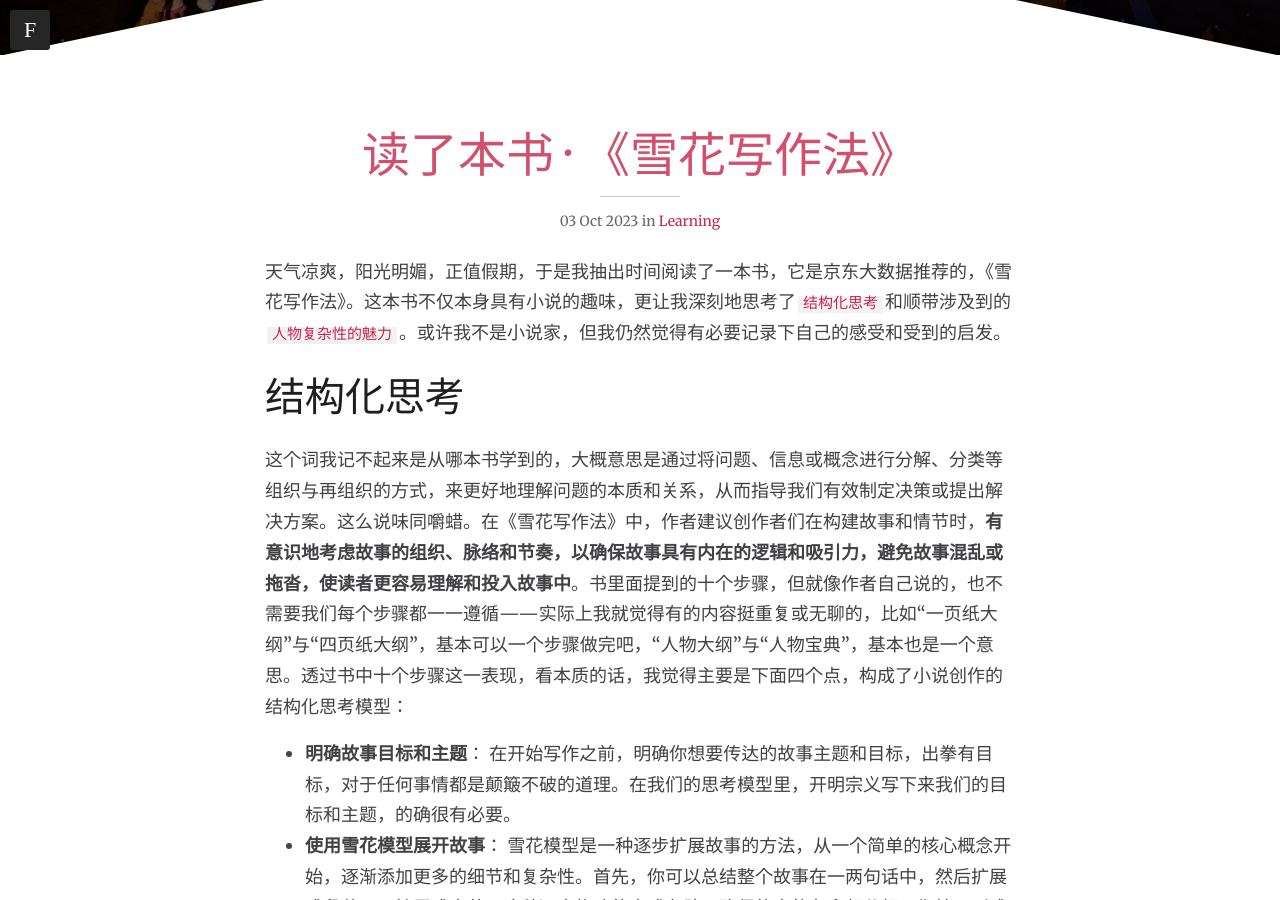
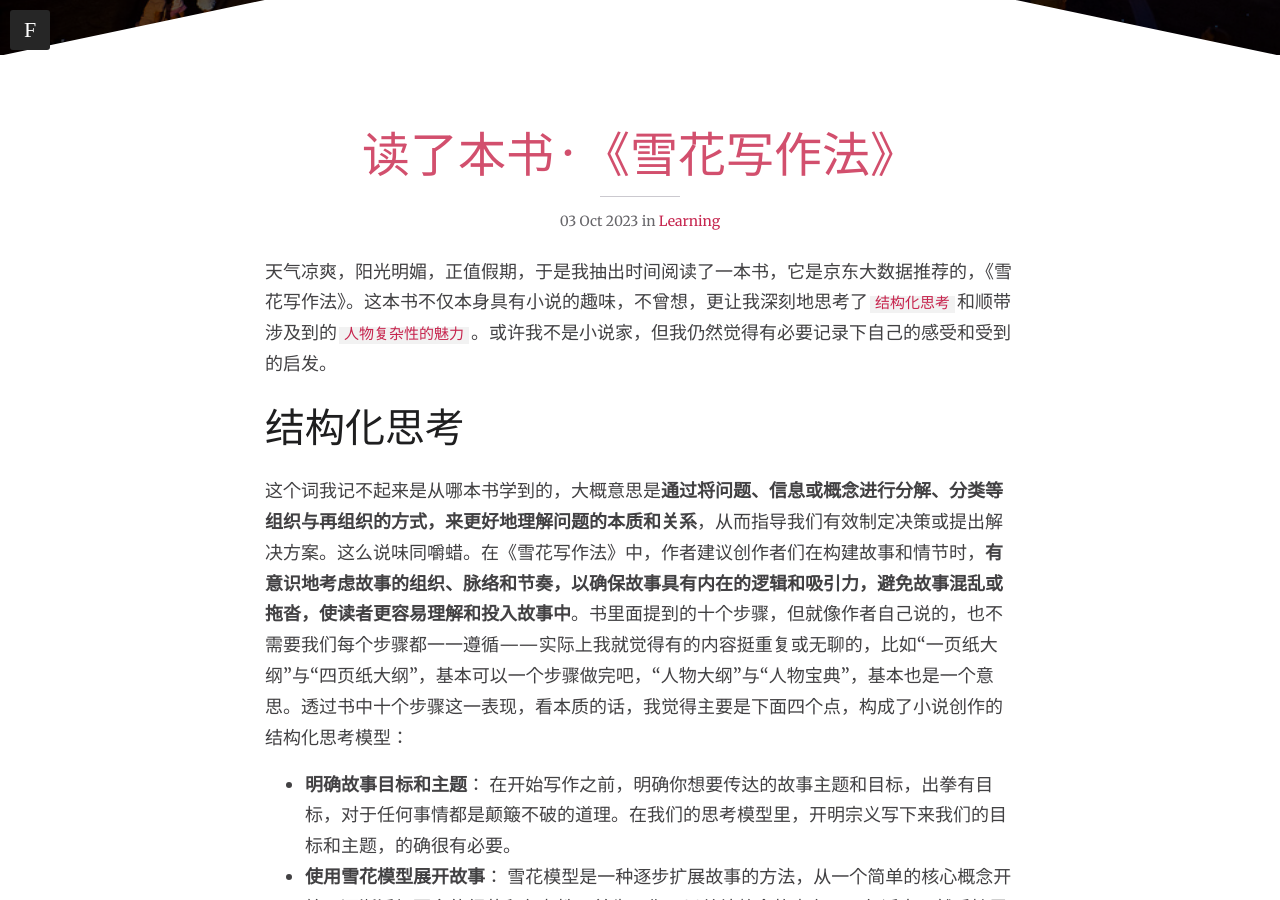
Before and after one commit to g7tianyi/g7tianyi.github.io, a Jekyll site: the page built from _posts/2023-10-03-a5275a9889c927d1.md, in a window 1280 px wide and 900 px high, scrolled down 485 px. Built offline with Jekyll 4.4.1, drawn with Linux system fonts in a browser that asks for light colours; some of the changed text lies outside the part shown.

Commit message:
fix: some typo

```diff
--- a/_posts/2023-10-03-a5275a9889c927d1.md
+++ b/_posts/2023-10-03-a5275a9889c927d1.md
@@ -9,18 +9,19 @@ featured: false
 published: true
 ---
 
-天气凉爽，阳光明媚，正值假期，于是我抽出时间阅读了一本书，它是京东大数据推荐的，《雪花写作法》。这本书不仅本身具有小说的趣味，更让我深刻地思考了`结构化思考`和顺带涉及到的`人物复杂性的魅力`。或许我不是小说家，但我仍然觉得有必要记录下自己的感受和受到的启发。
+天气凉爽，阳光明媚，正值假期，于是我抽出时间阅读了一本书，它是京东大数据推荐的，《雪花写作法》。这本书不仅本身具有小说的趣味，不曾想，更让我深刻地思考了`结构化思考`和顺带涉及到的`人物复杂性的魅力`。或许我不是小说家，但我仍然觉得有必要记录下自己的感受和受到的启发。
 
 # 结构化思考
 
-这个词我记不起来是从哪本书学到的，大概意思是通过将问题、信息或概念进行分解、分类等组织与再组织的方式，来更好地理解问题的本质和关系，从而指导我们有效制定决策或提出解决方案。这么说味同嚼蜡。在《雪花写作法》中，作者建议创作者们在构建故事和情节时，**有意识地考虑故事的组织、脉络和节奏，以确保故事具有内在的逻辑和吸引力，避免故事混乱或拖沓，使读者更容易理解和投入故事中**。书里面提到的十个步骤，但就像作者自己说的，也不需要我们每个步骤都一一遵循——实际上我就觉得有的内容挺重复或无聊的，比如“一页纸大纲”与“四页纸大纲”，基本可以一个步骤做完吧，“人物大纲”与“人物宝典”，基本也是一个意思。透过书中十个步骤这一表现，看本质的话，我觉得主要是下面四个点，构成了小说创作的结构化思考模型：
+这个词我记不起来是从哪本书学到的，大概意思是**通过将问题、信息或概念进行分解、分类等组织与再组织的方式，来更好地理解问题的本质和关系**，从而指导我们有效制定决策或提出解决方案。这么说味同嚼蜡。在《雪花写作法》中，作者建议创作者们在构建故事和情节时，**有意识地考虑故事的组织、脉络和节奏，以确保故事具有内在的逻辑和吸引力，避免故事混乱或拖沓，使读者更容易理解和投入故事中**。书里面提到的十个步骤，但就像作者自己说的，也不需要我们每个步骤都一一遵循——实际上我就觉得有的内容挺重复或无聊的，比如“一页纸大纲”与“四页纸大纲”，基本可以一个步骤做完吧，“人物大纲”与“人物宝典”，基本也是一个意思。透过书中十个步骤这一表现，看本质的话，我觉得主要是下面四个点，构成了小说创作的结构化思考模型：
 
 - **明确故事目标和主题**： 在开始写作之前，明确你想要传达的故事主题和目标，出拳有目标，对于任何事情都是颠簸不破的道理。在我们的思考模型里，开明宗义写下来我们的目标和主题，的确很有必要。
 - **使用雪花模型展开故事**： 雪花模型是一种逐步扩展故事的方法，从一个简单的核心概念开始，逐渐添加更多的细节和复杂性。首先，你可以总结整个故事在一两句话中，然后扩展成段落，再扩展成章节。这种逐步构建的方式有助于确保故事的各个部分相互衔接，形成完整的故事线——这种逐步展开的思维模型，就是一种很优美的结构（参考下面的“雪花分形”）。
 - **编排小说大纲**： 书中的语言应该是场景的清单，列出关键情节点和角色发展，主要是为了确保写作过程中保持方向感，并避免迷失在故事中。
+
 另外专门针对小说创作来说，作者也提醒我们要注意故事节奏，考虑故事的节奏和张力，确保有足够的高潮和低谷，以吸引读者并保持他们的兴趣，这里主要是小说提到的“三幕式结构”。三幕式结构，可以理解为一种小说或剧本的模式或套路吧，这种套路，比较容易调动作者的情绪，长江三叠浪~ 具体内容可以搜索引擎一下，或者直接找这本书看。
 
-就像前面说的，年纪越大，越喜欢了解背后的逻辑结构；而在我们创作的时候，则应该先确保自己有一个很清晰的逻辑结构，雪花分形这种思维模型——以一个简单的核心思想开始，然后逐渐添加细节，就像雪花一样逐渐扩展——也许不仅仅适合于创作小说吧。"
+就像前面说的，年纪越大，越喜欢了解背后的逻辑结构；而在我们创作的时候，则应该先确保自己有一个很清晰的逻辑结构，雪花分形这种思维模型——以一个简单的核心思想开始，然后逐渐添加细节，就像雪花一样逐渐扩展——也许不仅仅适合于创作小说吧。
 
 # 人物复杂性的魅力
 
```
